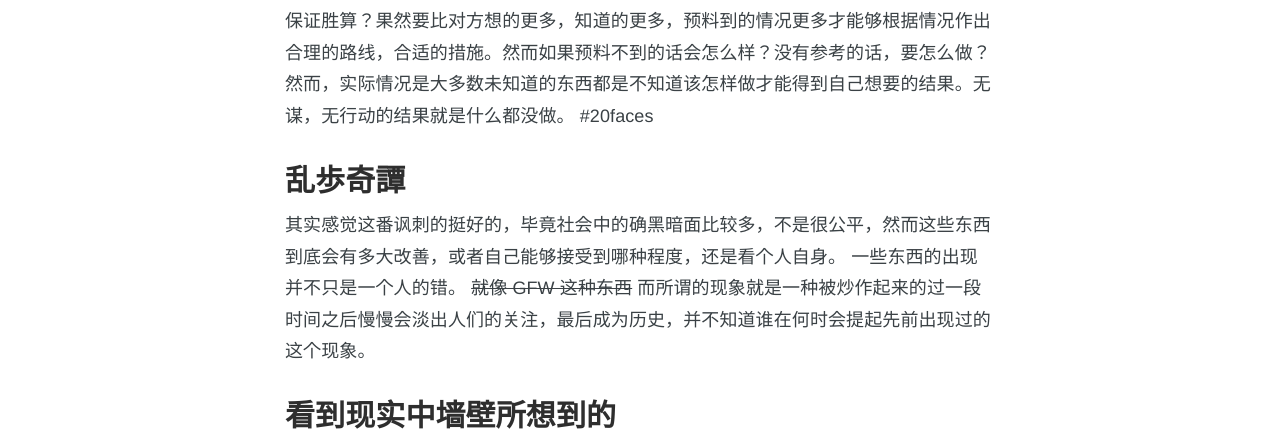
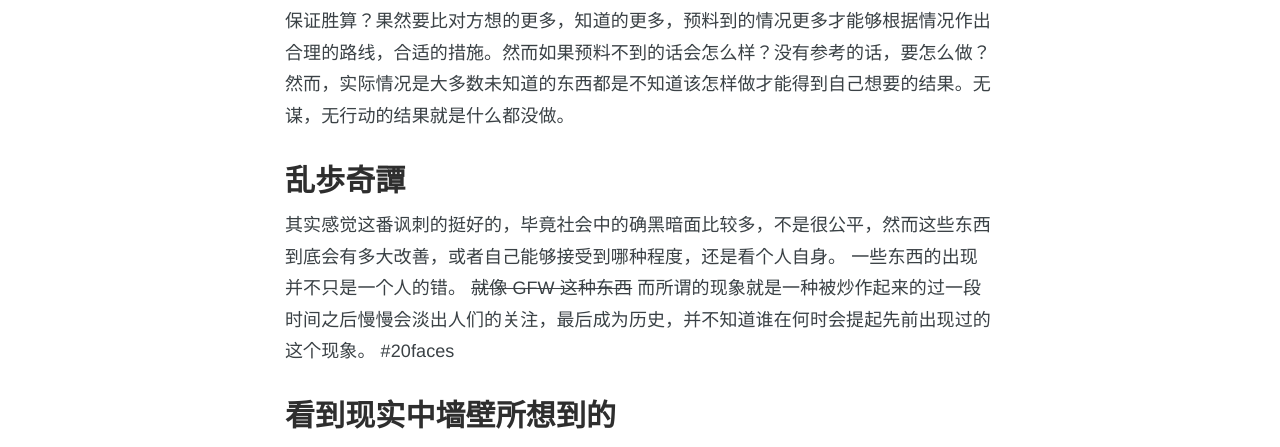
Before and after one commit to yaqinking/yaqinking.github.io, a Jekyll site: the page built from _posts/2015-09-18-back-to-school-and-some-thoughts.md, in a window 1280 px wide. Shown: the part 1008-1455 px from the top of the page. Built offline with Jekyll 4.4.1, drawn with Linux system fonts in a browser that asks for light colours; Markdown is read by kramdown in place of the engine named in the settings; some of the changed text lies outside the part shown.

Commit message:
Fix hash tag places

```diff
--- a/_posts/2015-09-18-back-to-school-and-some-thoughts.md
+++ b/_posts/2015-09-18-back-to-school-and-some-thoughts.md
@@ -16,11 +16,11 @@ categories: Life
 过了一天之后就开始换宿舍了，然后和新的舍友在一块住，感觉不错 w（毕竟是和对方说好的，大家不要想歪了），不过一楼感觉蚊子真的好多……然而有个一起吃饭，说话的人之后，孤独感一下子就飞了，果然还是有活人在身边感觉会好受点。
 
 ### Charlotte
-如果和组织战斗的话，那到底有没有胜算呢？还是自己努力挣扎，最后是什么结果就是什么样子？还是先指定一个计划，然后按照计划走？可是计划这东西又是应该怎样指定才能保证胜算？果然要比对方想的更多，知道的更多，预料到的情况更多才能够根据情况作出合理的路线，合适的措施。然而如果预料不到的话会怎么样？没有参考的话，要怎么做？然而，实际情况是大多数未知道的东西都是不知道该怎样做才能得到自己想要的结果。无谋，无行动的结果就是什么都没做。  #20faces
+如果和组织战斗的话，那到底有没有胜算呢？还是自己努力挣扎，最后是什么结果就是什么样子？还是先指定一个计划，然后按照计划走？可是计划这东西又是应该怎样指定才能保证胜算？果然要比对方想的更多，知道的更多，预料到的情况更多才能够根据情况作出合理的路线，合适的措施。然而如果预料不到的话会怎么样？没有参考的话，要怎么做？然而，实际情况是大多数未知道的东西都是不知道该怎样做才能得到自己想要的结果。无谋，无行动的结果就是什么都没做。
 
 ### 乱歩奇譚
 其实感觉这番讽刺的挺好的，毕竟社会中的确黑暗面比较多，不是很公平，然而这些东西到底会有多大改善，或者自己能够接受到哪种程度，还是看个人自身。
-一些东西的出现并不只是一个人的错。 ~~就像 GFW 这种东西~~ 而所谓的现象就是一种被炒作起来的过一段时间之后慢慢会淡出人们的关注，最后成为历史，并不知道谁在何时会提起先前出现过的这个现象。
+一些东西的出现并不只是一个人的错。 ~~就像 GFW 这种东西~~ 而所谓的现象就是一种被炒作起来的过一段时间之后慢慢会淡出人们的关注，最后成为历史，并不知道谁在何时会提起先前出现过的这个现象。 #20faces
 
 ### 看到现实中墙壁所想到的
 造墙的考虑的是墙是否能抵御外敌，而很少考虑，里面的人要想出去的话所付出的努力，毕竟墙这种东西起到的是一个隔离的作用，既然隔离了，那留一个门作日常出入用是应该的，如果连门都不留的话，那和监狱并没有什么区别，仅仅是拿来囚禁犯人（虽然并不是所有的犯人都有罪过）的工具而已，同时，既然不让外面的进来，也不让里面的出现，顺利发展为一个自成体系（这种体系并不一定很好 w）的生态环境。 ~~人家才没有话中有话呢，哼，好希望看到农村的院子之类的东西出现，然而并不会？喵帕斯~~
```
